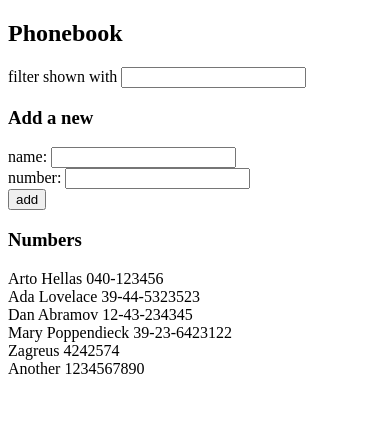
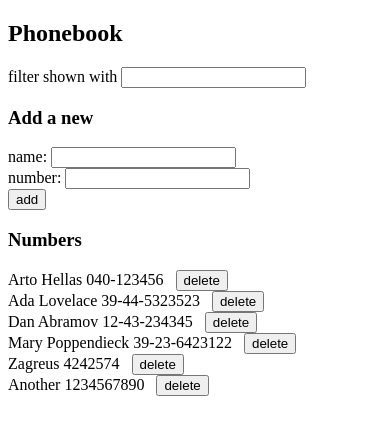
Before and after one commit to vikram42003/Full-Stack-Open, a React (Vite) app in the folder part2/phonebook/: page / in a window 390 px wide. Shown: the top 434 px of the page. Built offline with nearby package versions, Linux system fonts and the light colour scheme; data requests are answered from the project's data file.

Commit message:
Finish part 2 exercise 2.14 - phonebook step 9
- add contact deletion functionality

```diff
--- a/part2/phonebook/src/App.jsx
+++ b/part2/phonebook/src/App.jsx
@@ -1,5 +1,4 @@
 import { useState, useEffect } from "react";
-
 import contactsService from "./services/contacts";
 
 import Filter from "./components/Filter";
@@ -13,6 +12,13 @@ const App = () => {
   useEffect(() => {
     contactsService.getAll().then((data) => setPersons(data));
   }, []);
+
+  const handleDeletePerson = (id, name) => {
+    if (!window.confirm(`Delete ${name} ?`)) return;
+    contactsService.deleteContact(id).then(() => {
+      setPersons(persons.filter((p) => p.id !== id));
+    });
+  };
 
   const personsToDisplay = persons.filter((person) =>
     person.name.toLowerCase().includes(query.toLowerCase())
@@ -28,7 +34,10 @@ const App = () => {
       <PersonForm persons={persons} setPersons={setPersons} />
 
       <h3>Numbers</h3>
-      <Persons personsToDisplay={personsToDisplay} />
+      <Persons
+        personsToDisplay={personsToDisplay}
+        handleDeletePerson={handleDeletePerson}
+      />
     </div>
   );
 };
--- a/part2/phonebook/src/components/Persons.jsx
+++ b/part2/phonebook/src/components/Persons.jsx
@@ -1,10 +1,13 @@
-const Persons = ({ personsToDisplay }) => {
+const Persons = ({ personsToDisplay, handleDeletePerson }) => {
   return (
     <div>
       {personsToDisplay.map((person) => {
         return (
           <div key={person.id}>
-            {person.name} {person.number}
+            {person.name} {person.number} &nbsp;&nbsp;
+            <button type="button" onClick={() => handleDeletePerson(person.id, person.name)}>
+              delete
+            </button>
           </div>
         );
       })}
@@ -13,3 +16,41 @@ const Persons = ({ personsToDisplay }) => {
 };
 
 export default Persons;
+
+/*
+Copying db.json incase I accidently delete all contacts
+{
+  "persons": [
+    {
+      "name": "Arto Hellas",
+      "number": "040-123456",
+      "id": "1"
+    },
+    {
+      "name": "Ada Lovelace",
+      "number": "39-44-5323523",
+      "id": "2"
+    },
+    {
+      "name": "Dan Abramov",
+      "number": "12-43-234345",
+      "id": "3"
+    },
+    {
+      "name": "Mary Poppendieck",
+      "number": "39-23-6423122",
+      "id": "4"
+    },
+    {
+      "id": "f485",
+      "name": "Zagreus",
+      "number": "4242574"
+    },
+    {
+      "id": "ac9b",
+      "name": "Another",
+      "number": "1234567890"
+    }
+  ]
+}
+*/
--- a/part2/phonebook/src/services/contacts.js
+++ b/part2/phonebook/src/services/contacts.js
@@ -15,4 +15,11 @@ const create = (newContact) => {
     .catch((error) => console.log(error));
 };
 
-export default { getAll, create };
+const deleteContact = (id) => {
+  return axios
+    .delete(`${url}/${id}`)
+    .then((response) => response.data)
+    .catch((error) => console.log(error));
+};
+
+export default { getAll, create, deleteContact };
```
